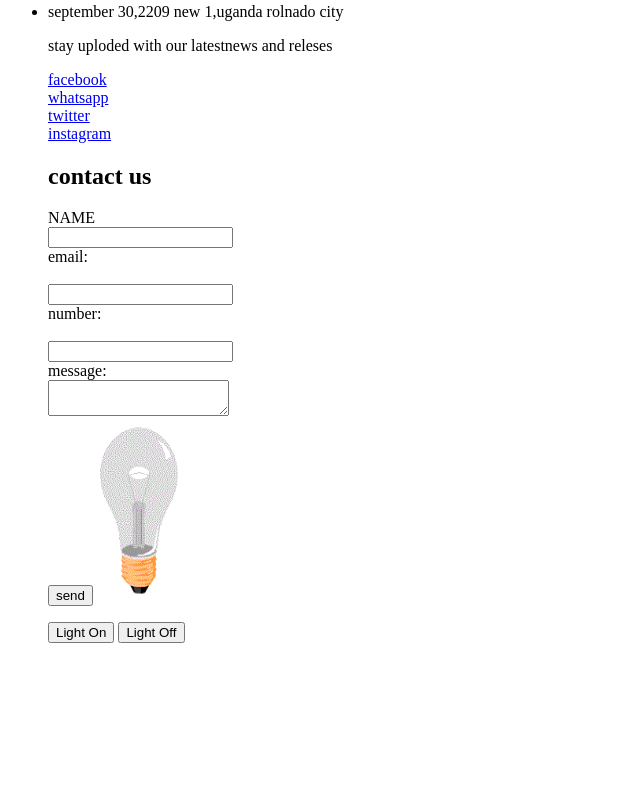
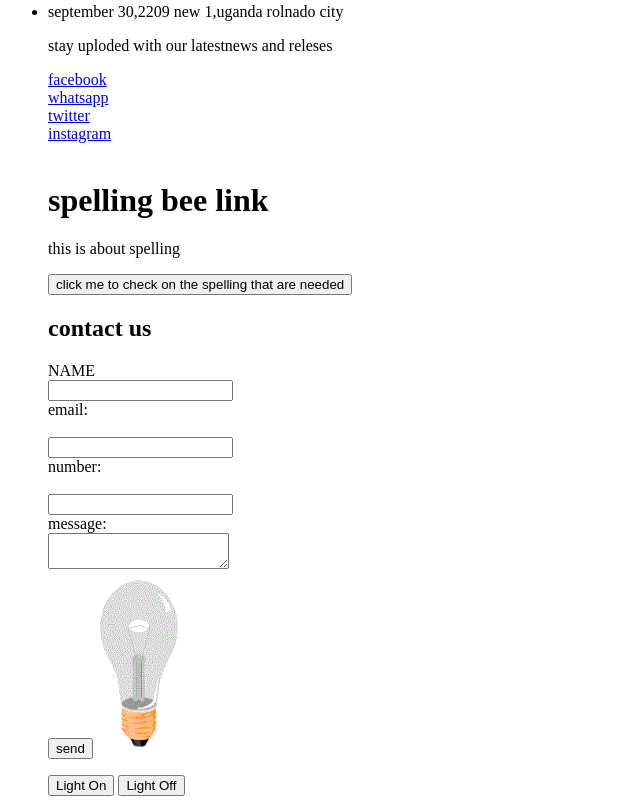
Before and after one commit to fathiamorenikeji316-pixel/fathiamorenikeji316, a plain HTML site: page index.html in a window 1280 px wide. Shown: the part 2353-3165 px from the top of the page, without its empty margins (0-640 px from the left). Before the commit the page ends 3012 px from the top, so only its background shows below. Drawn offline with Linux system fonts and the light colour scheme.

Commit message:
Update index.html

```diff
--- a/index.html
+++ b/index.html
@@ -5,7 +5,8 @@
 <meta name=description"content=;official webage of kiarah learning club. feturing our lastest music exclusive content for our fan.">
 <tittle>kiarah learning club feel the music</title>
 </head>
-* {
+
+ {
   box-sizing: border-box;
 }
 .menu {
@@ -57,7 +58,12 @@
 <a href="http//www.example.com/whatsapp/hh">whatsapp</a><br>
 <a href="http//www.example.com/twitter/hh">twitter</a><br>
 <a href="http//www.example.com/instagram/hh">instagram</a><br>
-<h2>contact us</h2>
+<br>
+  <h1>spelling bee link</h1>
+  <p>this is about spelling</p>
+  <a href="https://smthub1.github.io/SPELLING_BEE_GAME/" target="_self"><button>click me to check on the spelling that are needed</button></a>
+<br>
+  <h2>contact us</h2>
 <form>
 <label for="name">NAME</label><br>
 <input type="text"id="name"name="name"><br>
@@ -90,4 +96,5 @@ function light(sw) {
 <button type="button" onclick="light(0)">Light Off</button>
 </p>
 </body>
+
 </html>
```
